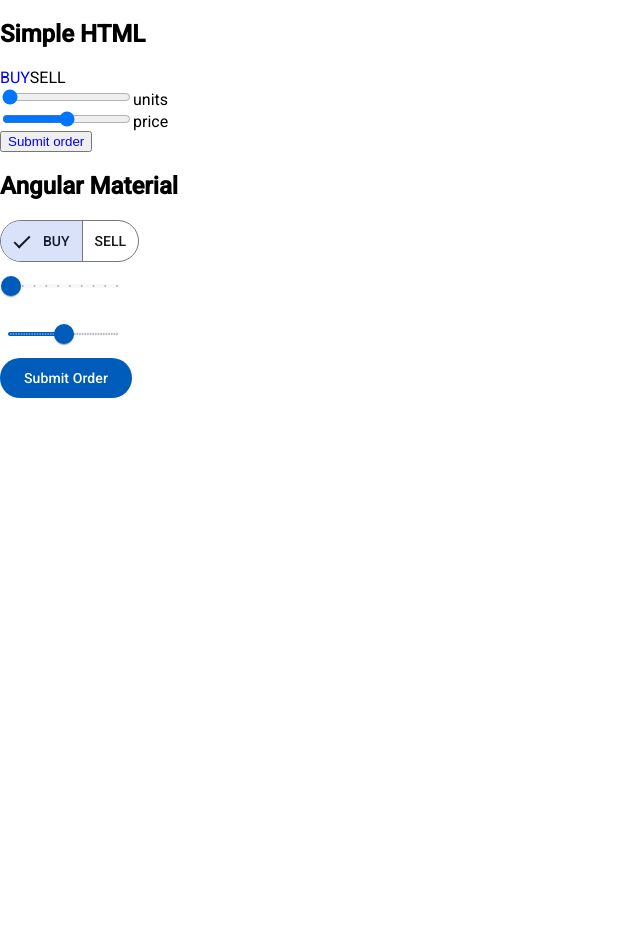
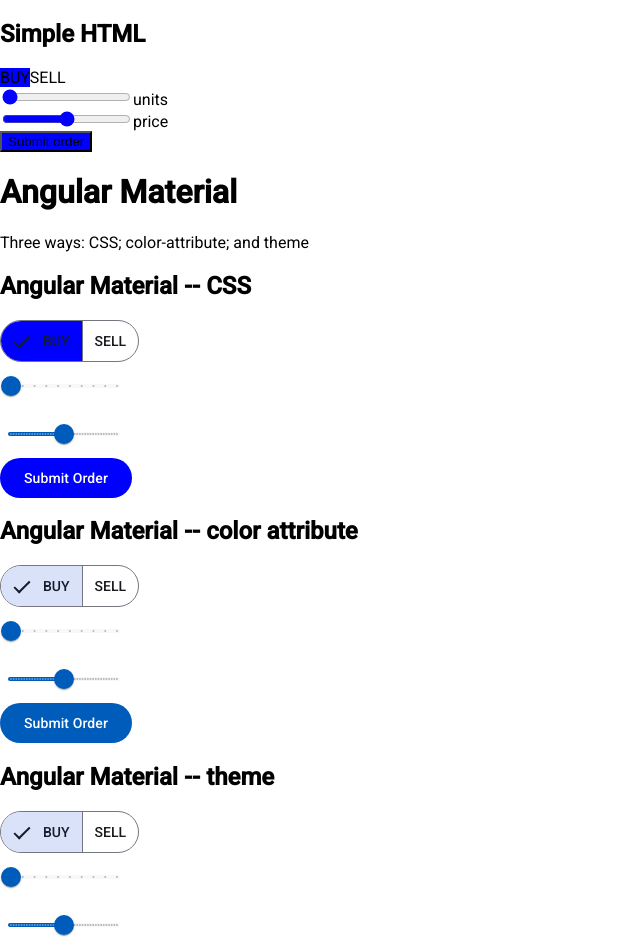
Before and after one commit to JanStureNielsen/buy-sell-example, an Angular app: page / in a window 1280 px wide. Shown: the top 947 px of the page, without its empty margins (0-640 px from the left). Before the commit the page ends 820 px from the top, so only its background shows below. Built offline with nearby package versions, Linux system fonts and the light colour scheme.

Commit message:
Add sections for Angular Material CSS, color, and theme changes.

```diff
--- a/src/app/app.component.html
+++ b/src/app/app.component.html
@@ -7,25 +7,66 @@
         <span [class]="sellColor()" (click)="isSell=true">SELL</span>
       </div>
       <div>
-        <input [class]="getColor()" type="range" id="units" name="units" [min]="unitsMin" [max]="unitsMax" [(ngModel)]="units"/>
+        <input [class]="color()" type="range" id="units" name="units" [min]="unitsMin" [max]="unitsMax" [(ngModel)]="units"/>
         <label for="units">units</label>
       </div>
       <div>
-        <input [class]="getColor()" type="range" id="price" name="price" [min]="priceMin" [max]="priceMax" [(ngModel)]="price"/>
+        <input [class]="color()" type="range" id="price" name="price" [min]="priceMin" [max]="priceMax" [(ngModel)]="price"/>
         <label for="price">price</label>
       </div>
       <div>
-        <button [class]="getColor()" type="button">Submit order</button>
+        <button [class]="color()" type="button">Submit order</button>
       </div>
     </div>
   </section>
 
+  <h1>Angular Material</h1>
+  <p>Three ways: CSS; color-attribute; and theme</p>
+
   <section>
-    <h1>Angular Material</h1>
-
+    <h1>Angular Material -- CSS</h1>
     <div class="order-control">
       <div>
-        <mat-button-toggle-group name="side" aria-label="Font Style" [(ngModel)]="isSell">
+        <mat-button-toggle-group name="side" [(ngModel)]="isSell">
+          <mat-button-toggle [class]="buyColor()" [value]="false">BUY</mat-button-toggle>
+          <mat-button-toggle [class]="sellColor()" [value]="true">SELL</mat-button-toggle>
+        </mat-button-toggle-group>
+      </div>
+
+      <div>
+        <mat-slider
+          [class]="colorSlider()"
+          [max]="unitsMax"
+          [min]="unitsMin"
+          [step]="unitsStep"
+          discrete showTickMarks>
+          <input matSliderThumb [(ngModel)]="units" #unitsSlider>
+        </mat-slider>
+      </div>
+
+      <div>
+        <mat-slider
+          [class]="colorSlider()"
+          [max]="priceMax"
+          [min]="priceMin"
+          [step]="priceStep"
+          discrete showTickMarks>
+          <input matSliderThumb [(ngModel)]="price" #priceSlider>
+        </mat-slider>
+      </div>
+
+      <div>
+        <button [class]="color()" mat-flat-button>Submit Order</button>
+      </div>
+    </div>
+
+  </section>
+
+  <section>
+    <h1>Angular Material -- color attribute</h1>
+    <div class="order-control">
+      <div>
+        <mat-button-toggle-group name="side" [(ngModel)]="isSell">
           <mat-button-toggle [value]="false">BUY</mat-button-toggle>
           <mat-button-toggle [value]="true">SELL</mat-button-toggle>
         </mat-button-toggle-group>
@@ -36,20 +77,54 @@
           [max]="unitsMax"
           [min]="unitsMin"
           [step]="unitsStep"
-          discrete
-          showTickMarks>
+          discrete showTickMarks>
           <input matSliderThumb [(ngModel)]="units" #unitsSlider>
         </mat-slider>
       </div>
 
       <div>
         <mat-slider
-          class="example-margin"
           [max]="priceMax"
           [min]="priceMin"
           [step]="priceStep"
-          discrete
-          showTickMarks>
+          discrete showTickMarks>
+          <input matSliderThumb [(ngModel)]="price" #priceSlider>
+        </mat-slider>
+      </div>
+
+      <div>
+        <button mat-flat-button>Submit Order</button>
+      </div>
+    </div>
+
+  </section>
+
+  <section>
+    <h1>Angular Material -- theme</h1>
+    <div class="order-control">
+      <div>
+        <mat-button-toggle-group name="side" [(ngModel)]="isSell">
+          <mat-button-toggle [value]="false">BUY</mat-button-toggle>
+          <mat-button-toggle [value]="true">SELL</mat-button-toggle>
+        </mat-button-toggle-group>
+      </div>
+
+      <div>
+        <mat-slider
+          [max]="unitsMax"
+          [min]="unitsMin"
+          [step]="unitsStep"
+          discrete showTickMarks>
+          <input matSliderThumb [(ngModel)]="units" #unitsSlider>
+        </mat-slider>
+      </div>
+
+      <div>
+        <mat-slider
+          [max]="priceMax"
+          [min]="priceMin"
+          [step]="priceStep"
+          discrete showTickMarks>
           <input matSliderThumb [(ngModel)]="price" #priceSlider>
         </mat-slider>
       </div>
--- a/src/app/app.component.scss
+++ b/src/app/app.component.scss
@@ -2,12 +2,23 @@
   display: flex;
   flex-direction: column;
   justify-content: center;
+
+  .sell {
+    accent-color: red;
+    background-color: red;
+  }
+
+  .buy {
+    accent-color: blue;
+    background-color: blue;
+  }
+
+  .sell-slider {
+    accent-color: red;
+  }
+
+  .buy-slider {
+    accent-color: blue;
+  }
+
 }
-
-.sell {
-  color: red;
-}
-
-.buy {
-  color: blue;
-}
--- a/src/app/app.component.ts
+++ b/src/app/app.component.ts
@@ -48,8 +48,12 @@
     return this.isSell ? 'sell' : '';
   }
 
-  getColor() {
+  color() {
     return this.isSell ? 'sell' : 'buy';
   }
 
+  colorSlider() {
+    return this.isSell ? 'sell-slider' : 'buy-slider';
+  }
+
 }
```
